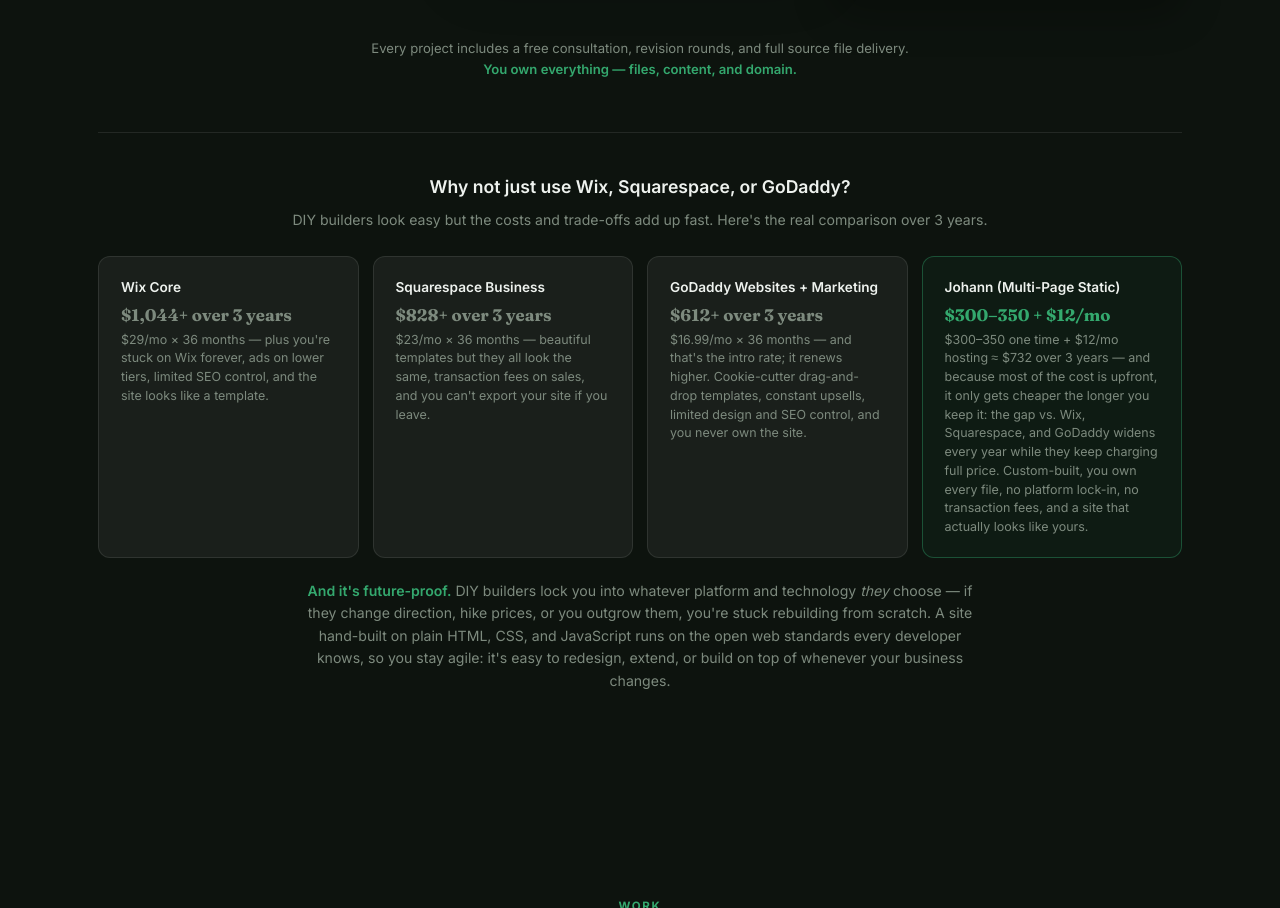
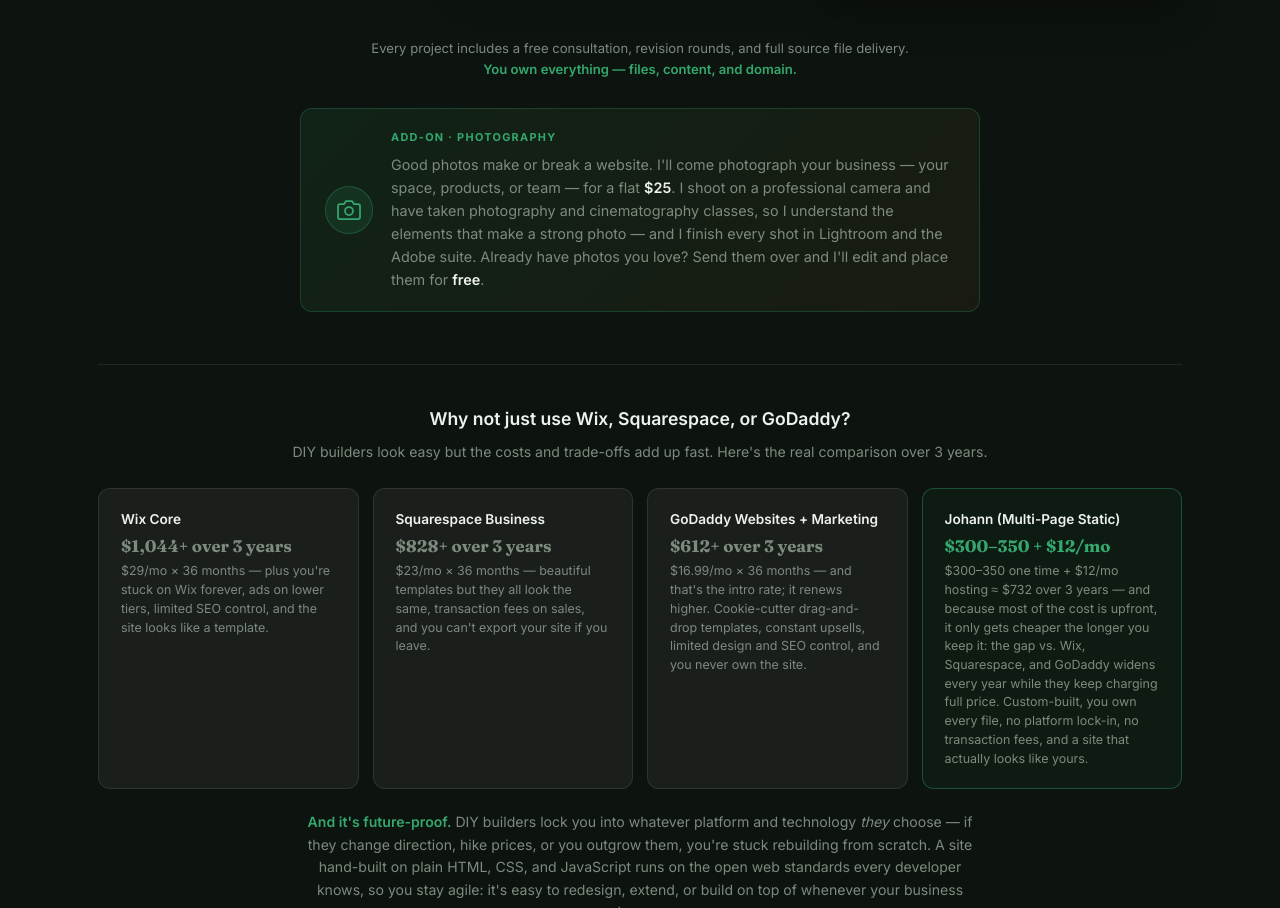
Before and after one commit to JohannSteinhoff/JohannWebsitesforhire, a plain HTML site: page index.html in a window 1280 px wide. Shown: the part 5197-6105 px from the top of the page. Drawn offline with Linux system fonts and the light colour scheme.

Commit message:
Add photography add-on to pricing ($25 or free with own photos)
Includes credentials: professional camera, photography/cinematography
classes, and Lightroom/Adobe editing.

```diff
--- a/index.html
+++ b/index.html
@@ -658,6 +658,16 @@
       </div>
       <p class="pricing__note reveal">Every project includes a free consultation, revision rounds, and full source file delivery. <strong>You own everything — files, content, and domain.</strong></p>
 
+      <div class="pricing__addon reveal">
+        <div class="pricing__addon-icon">
+          <svg viewBox="0 0 24 24" fill="none" stroke="currentColor" stroke-width="1.75"><path d="M23 19a2 2 0 0 1-2 2H3a2 2 0 0 1-2-2V8a2 2 0 0 1 2-2h4l2-3h6l2 3h4a2 2 0 0 1 2 2z"/><circle cx="12" cy="13" r="4"/></svg>
+        </div>
+        <div class="pricing__addon-text">
+          <span class="pricing__addon-tag">Add-on · Photography</span>
+          <p>Good photos make or break a website. I'll come photograph your business — your space, products, or team — for a flat <strong>$25</strong>. I shoot on a professional camera and have taken photography and cinematography classes, so I understand the elements that make a strong photo — and I finish every shot in Lightroom and the Adobe suite. Already have photos you love? Send them over and I'll edit and place them for <strong>free</strong>.</p>
+        </div>
+      </div>
+
       <div class="pricing__vs reveal">
         <h3 style="text-align:center;margin-bottom:8px;font-size:1.1rem;">Why not just use Wix, Squarespace, or GoDaddy?</h3>
         <p style="text-align:center;color:var(--muted);font-size:0.88rem;margin-bottom:24px;">DIY builders look easy but the costs and trade-offs add up fast. Here's the real comparison over 3 years.</p>
--- a/styles.css
+++ b/styles.css
@@ -2134,6 +2134,49 @@ input:focus, textarea:focus {
   align-items: baseline;
   gap: 6px;
 }
+
+.pricing__addon {
+  display: flex;
+  align-items: center;
+  gap: 18px;
+  max-width: 680px;
+  margin: 28px auto 0;
+  padding: 20px 24px;
+  background: linear-gradient(135deg, rgba(52, 168, 110, 0.10), rgba(176, 125, 69, 0.08));
+  border: 1px solid rgba(52, 168, 110, 0.26);
+  border-radius: var(--radius-sm);
+}
+
+.pricing__addon-icon {
+  flex-shrink: 0;
+  display: grid;
+  place-items: center;
+  width: 48px;
+  height: 48px;
+  border-radius: 50%;
+  color: var(--accent);
+  background: rgba(52, 168, 110, 0.12);
+  border: 1px solid rgba(52, 168, 110, 0.30);
+}
+.pricing__addon-icon svg { width: 24px; height: 24px; }
+
+.pricing__addon-tag {
+  display: block;
+  font-size: 0.68rem;
+  font-weight: 700;
+  letter-spacing: 0.12em;
+  text-transform: uppercase;
+  color: var(--accent);
+  margin-bottom: 6px;
+}
+
+.pricing__addon-text p {
+  font-size: 0.9rem;
+  color: var(--muted);
+  line-height: 1.6;
+  margin: 0;
+}
+.pricing__addon-text strong { color: var(--text); font-weight: 600; }
 
 .pricing__vs {
   margin-top: 52px;
```
